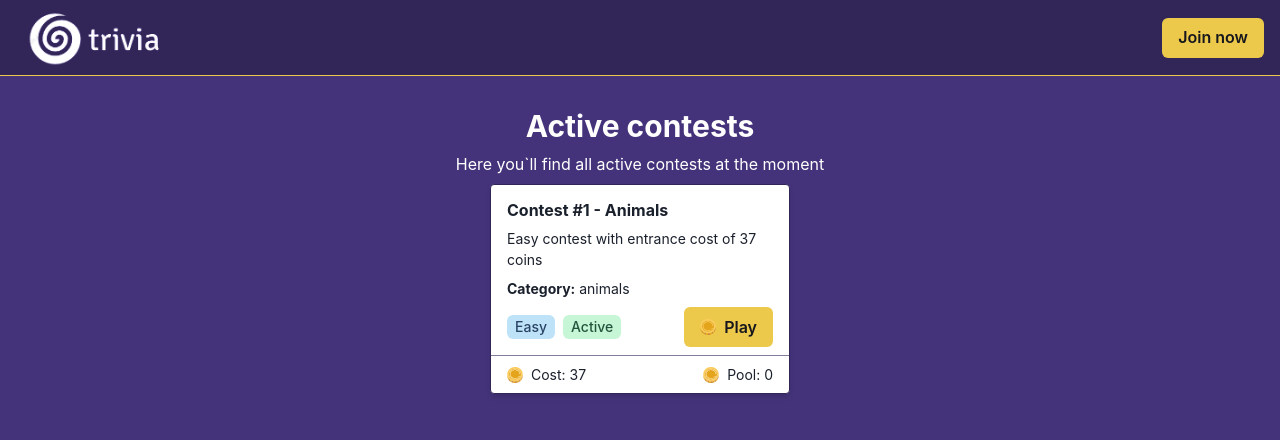
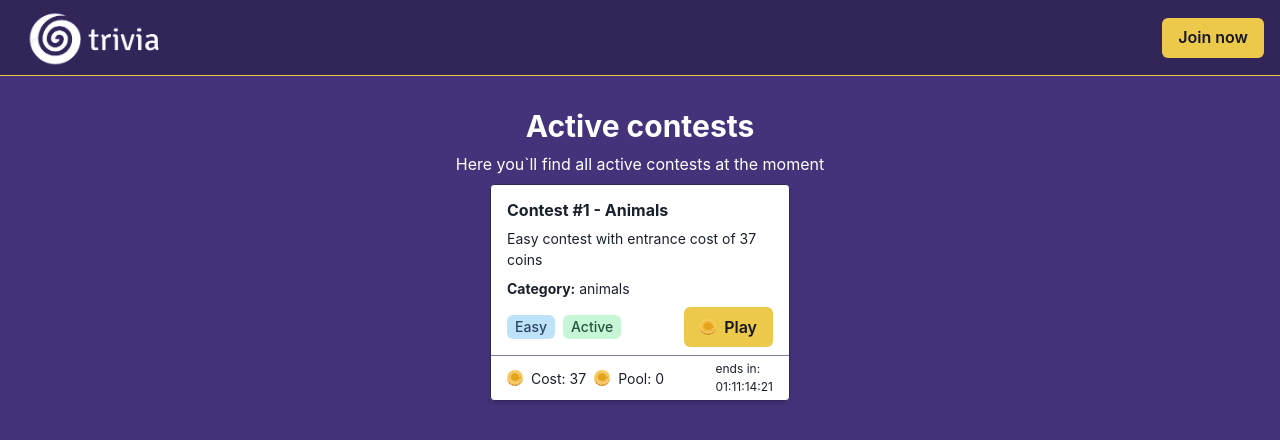
Before and after one commit to gabrielappdev/trivia, a Next.js app in the folder frontend/: page / in a window 1280 px wide. Shown: the top 440 px of the page. Built offline with nearby package versions, Linux system fonts and the light colour scheme.

Commit message:
fix: contest card countdown

```diff
--- a/frontend/src/components/ContestCard/index.tsx
+++ b/frontend/src/components/ContestCard/index.tsx
@@ -4,6 +4,7 @@ import {
   Divider,
   Heading,
   HStack,
+  Tag,
   Text,
   theme,
   Tooltip,
@@ -72,9 +73,8 @@ const ContestCard = ({
             <DifficultyTag difficulty={difficulty} />
             <ActiveTag status={active ? "active" : "inactive"} />
           </HStack>
+          {active && (
             <Link href={getRoute("contests", slug)}>
-            <div>
-              <Countdown date={expirationDate}>
               <Button
                 cursor="pointer"
                 colorScheme="yellow"
@@ -84,12 +84,12 @@ const ContestCard = ({
               >
                 Play
               </Button>
-              </Countdown>
-            </div>
             </Link>
+          )}
         </HStack>
         <Divider colorScheme="yellow" />
-        <HStack px={4} py={2} align="center" justify="space-between">
+        <HStack px={4} py={1} align="center" justify="space-between">
+          <HStack spacing={2}>
             <HStack spacing={2} data-testid="cost">
               <CoinIcon />
               <Text fontSize="sm">Cost: {cost}</Text>
@@ -99,6 +99,10 @@ const ContestCard = ({
               <Text fontSize="sm">Pool: {prizePool}</Text>
             </HStack>
           </HStack>
+          <Countdown size="xs" prefix="ends in:" date={expirationDate}>
+            closed
+          </Countdown>
+        </HStack>
       </Box>
     </Box>
   );
--- a/frontend/src/components/Countdown/index.tsx
+++ b/frontend/src/components/Countdown/index.tsx
@@ -1,17 +1,24 @@
+import { Text, VStack } from "@chakra-ui/react";
 import { ReactChild } from "react";
 import ReactCountdown from "react-countdown";
 
 type Countdown = {
   date: string;
   children: ReactChild;
+  prefix?: string;
+  size: "xs" | "sm" | "md" | "lg" | "xl";
 };
 
-const Countdown = ({ date, children }) => {
+const Countdown = ({ date, children, prefix, size = "md" }) => {
   const renderer = ({ days, hours, minutes, seconds, completed }) => {
     if (completed) {
       return children;
     } else {
       const getDate = (hasDays, hasHours) => {
+        seconds = seconds >= 10 ? seconds : `0${seconds}`;
+        hours = hours >= 10 ? hours : `0${hours}`;
+        minutes = minutes >= 10 ? minutes : `0${minutes}`;
+        days = days >= 10 ? days : `0${days}`;
         if (hasDays) {
           return (
             <span>
@@ -31,7 +38,12 @@ const Countdown = ({ date, children }) => {
           </span>
         );
       };
-      return <div>starts in: {getDate(days > 0, hours > 0)}</div>;
+      return (
+        <VStack spacing={0} align="flex-start">
+          {prefix && <Text fontSize={size}>{prefix}</Text>}
+          <Text fontSize={size}>{getDate(days > 0, hours > 0)}</Text>
+        </VStack>
+      );
     }
   };
   return <ReactCountdown date={date} renderer={renderer} />;
--- a/frontend/src/pages/index.tsx
+++ b/frontend/src/pages/index.tsx
@@ -7,7 +7,7 @@ const mock = {
   description: "Easy contest with entrance cost of 37 coins",
   prizePool: 0,
   active: true,
-  expiration_date: "2022-01-25T00:13:32.362Z",
+  expiration_date: "2022-02-28T00:17:32.362Z",
   slug: "contest-1-animals",
   cost: 37,
   difficulty: "easy",
```
Lines whose indentation alone changed are shown as unchanged.
